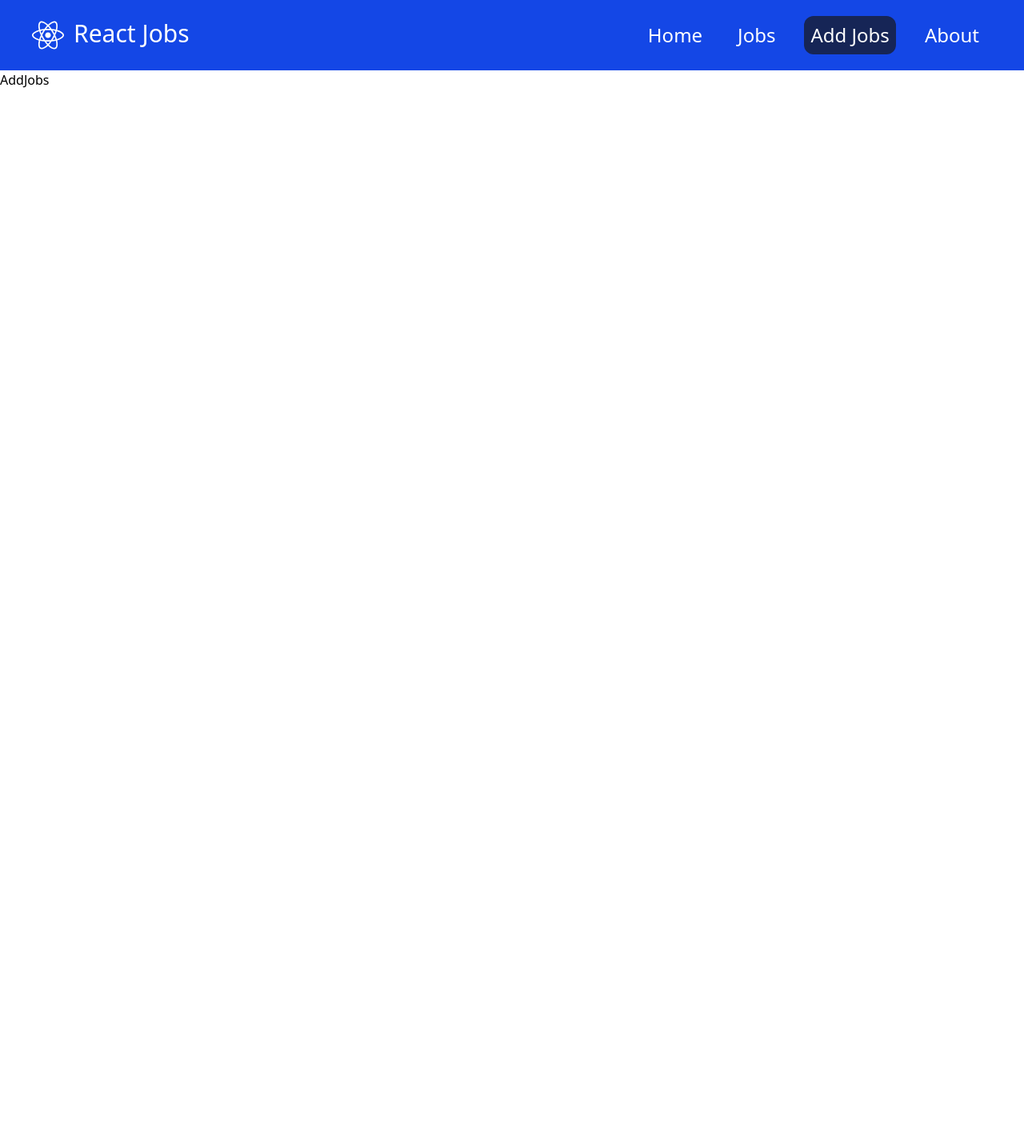
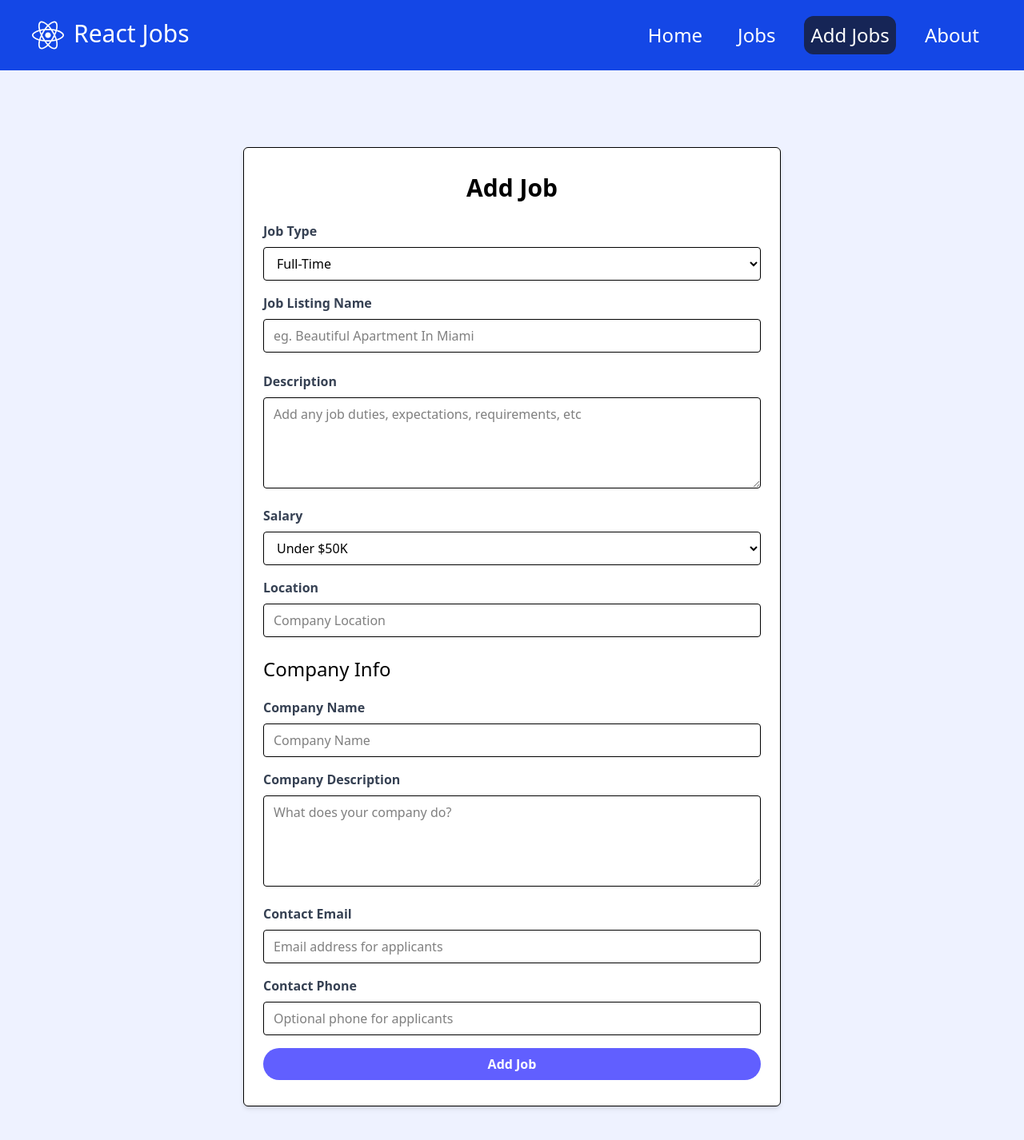
Before and after one commit to KristinAlex1/Job-Portal-Website-React, a React (Vite) app: page /addjobs in a window 1280 px wide. Shown: the top 1426 px of the page at 80% size. Before the commit the page ends 800 px from the top, so only its background shows below. Built offline with nearby package versions, Linux system fonts and the light colour scheme.

Commit message:
Added addJob Logic

```diff
--- a/src/App.jsx
+++ b/src/App.jsx
@@ -13,6 +13,24 @@
 import NotFoundPage from './pages/NotFoundPage';
 import JobPage from './pages/JobPage';
 
+const addJob = async (newJob) => {
+  const res = await fetch('/api/jobs',{
+    method:'POST',
+    header:{
+      'Content-Type':'application/json',
+    },
+    body: JSON.stringify(newJob),
+  });
+  return;
+};
+
+  const deleteJob = async (id) => {
+    const res = await fetch(`/api/jobs/${id}`,{
+      method: 'DELETE'
+    });
+    return;
+
+  };
 
 const router = createBrowserRouter(
   createRoutesFromElements(
@@ -20,8 +38,8 @@
       <Route index element = {<HomePage/>}/>
       <Route path = '/jobs' element = {<Jobs/>}/>
 
-      <Route path = '/jobs/:id' element = {<JobPage/>}/>
-      <Route path = '/addjobs' element = {<AddJobs/>}/>
+      <Route path = '/jobs/:id' element = {<JobPage deleteJob = {deleteJob}/>}/>
+      <Route path = '/addjobs' element = {<AddJobs addJobSubmit = {addJob}/>}/>
       <Route path = '/about' element = {<AboutPage/>}/>
       <Route path = '*' element = {<NotFoundPage/>}/>
 
--- a/src/jobs.json
+++ b/src/jobs.json
@@ -82,9 +82,21 @@
         "description": "Veneer Solutions is a creative agency specializing in digital design and development. Our team is dedicated to pushing the boundaries of creativity and innovation to deliver exceptional results for our clients.",
         "contactEmail": "contact@loremipsum.com",
         "contactPhone": "555-555-5555"
-
+      }
+    },
+    {
+      "id": "29bd",
+      "title": "",
+      "listingName": "asd",
+      "description": "asd",
+      "location": "asd",
+      "salary": "",
+      "company": {
+        "name": "asd",
+        "description": "asd",
+        "email": "test@mail.com",
+        "phone": "13423"
       }
     }
-
   ]
 }
--- a/src/pages/AddJobs.jsx
+++ b/src/pages/AddJobs.jsx
@@ -1,9 +1,244 @@
-import React from 'react'
+import React, { useState } from "react";
+import { useNavigate } from "react-router-dom";
 
-const AddJobs = () => {
+const AddJobs = ({addJobSubmit}) => {
+  const [title, setTitle] = useState('');
+  const [listingName, setListingName] = useState('');
+  const [description, setDescription] = useState('');
+  const [salary, setSalary] = useState('');
+  const [location, setLocation] = useState('');
+  const [companyName, setCompanyName] = useState('');
+  const [companyDescription, setCompanyDescription] = useState('');
+  const [companyEmail, setCompanyEmail] = useState('');
+  const [companyPhone, setCompanyPhone] = useState('');
+
+  const navigate = useNavigate()
+
+  const submitForm = (e) => {
+    e.preventDefault();
+
+    const newJob = {
+      title,
+      listingName,
+      description,
+      location,
+      salary,
+      company:{
+        name:companyName,
+        description: companyDescription,
+        email:companyEmail,
+        phone:companyPhone,
+      },
+
+
+
+    }
+    addJobSubmit(newJob);
+    return navigate('/jobs')
+  };
+
+
+
+
   return (
-    <div>AddJobs</div>
-  )
-}
+    <>
+      <section className="bg-indigo-50">
+        <div className="container m-auto max-w-2xl py-24">
+          <div className="bg-white px-6 py-8 mb-4 shadow-md rounded-md border m-4 md:m-0">
+            <form>
+              <h2 className="text-3xl text-center font-semibold mb-6">
+                Add Job
+              </h2>
 
-export default AddJobs
+              <div className="mb-4">
+                <label
+                  htmlFor="type"
+                  className="block text-gray-700 font-bold mb-2"
+                >
+                  Job Type
+                </label>
+                <select
+                  id="type"
+                  name="type"
+                  className="border rounded w-full py-2 px-3"
+                  required
+                  value={title}
+                  onChange={(e) => setTitle(e.target.value)}
+                >
+                  <option value="Full-Time">Full-Time</option>
+                  <option value="Part-Time">Part-Time</option>
+                  <option value="Remote">Remote</option>
+                  <option value="Internship">Internship</option>
+                </select>
+              </div>
+
+              <div className="mb-4">
+                <label className="block text-gray-700 font-bold mb-2">
+                  Job Listing Name
+                </label>
+                <input
+                  type="text"
+                  id="title"
+                  name="title"
+                  className="border rounded w-full py-2 px-3 mb-2"
+                  placeholder="eg. Beautiful Apartment In Miami"
+                  required
+                  value={listingName}
+                  onChange={(e) => setListingName(e.target.value)}
+                />
+              </div>
+              <div className="mb-4">
+                <label
+                  htmlFor="description"
+                  className="block text-gray-700 font-bold mb-2"
+                >
+                  Description
+                </label>
+                <textarea
+                  id="description"
+                  name="description"
+                  className="border rounded w-full py-2 px-3"
+                  rows="4"
+                  placeholder="Add any job duties, expectations, requirements, etc"
+                  value={description}
+                  onChange={(e) => setDescription(e.target.value)}
+                ></textarea>
+              </div>
+
+              <div className="mb-4">
+                <label
+                  htmlFor="type"
+                  className="block text-gray-700 font-bold mb-2"
+                >
+                  Salary
+                </label>
+                <select
+                  id="salary"
+                  name="salary"
+                  className="border rounded w-full py-2 px-3"
+                  required
+                  value={salary}
+                  onChange={(e) => setSalary(e.target.value)}
+                >
+                  <option value="Under $50K">Under $50K</option>
+                  <option value="$50K - 60K">$50K - $60K</option>
+                  <option value="$60K - 70K">$60K - $70K</option>
+                  <option value="$70K - 80K">$70K - $80K</option>
+                  <option value="$80K - 90K">$80K - $90K</option>
+                  <option value="$90K - 100K">$90K - $100K</option>
+                  <option value="$100K - 125K">$100K - $125K</option>
+                  <option value="$125K - 150K">$125K - $150K</option>
+                  <option value="$150K - 175K">$150K - $175K</option>
+                  <option value="$175K - 200K">$175K - $200K</option>
+                  <option value="Over $200K">Over $200K</option>
+                </select>
+              </div>
+
+              <div className="mb-4">
+                <label className="block text-gray-700 font-bold mb-2">
+                  Location
+                </label>
+                <input
+                  type="text"
+                  id="location"
+                  name="location"
+                  className="border rounded w-full py-2 px-3 mb-2"
+                  placeholder="Company Location"
+                  required
+                  value={location}
+                  onChange={(e) => setLocation(e.target.value)}
+                />
+              </div>
+
+              <h3 className="text-2xl mb-5">Company Info</h3>
+
+              <div className="mb-4">
+                <label
+                  htmlFor="company"
+                  className="block text-gray-700 font-bold mb-2"
+                >
+                  Company Name
+                </label>
+                <input
+                  type="text"
+                  id="company"
+                  name="company"
+                  className="border rounded w-full py-2 px-3"
+                  placeholder="Company Name"
+                  value={companyName}
+                  onChange={(e) => setCompanyName(e.target.value)}
+                />
+              </div>
+
+              <div className="mb-4">
+                <label
+                  htmlFor="company_description"
+                  className="block text-gray-700 font-bold mb-2"
+                >
+                  Company Description
+                </label>
+                <textarea
+                  id="company_description"
+                  name="company_description"
+                  className="border rounded w-full py-2 px-3"
+                  rows="4"
+                  placeholder="What does your company do?"
+                  value={companyDescription}
+                  onChange={(e) => setCompanyDescription(e.target.value)}
+                ></textarea>
+              </div>
+
+              <div className="mb-4">
+                <label
+                  htmlFor="contact_email"
+                  className="block text-gray-700 font-bold mb-2"
+                >
+                  Contact Email
+                </label>
+                <input
+                  type="email"
+                  id="contact_email"
+                  name="contact_email"
+                  className="border rounded w-full py-2 px-3"
+                  placeholder="Email address for applicants"
+                  required
+                  value={companyEmail}
+                  onChange={(e) => setCompanyEmail(e.target.value)}
+                />
+              </div>
+              <div className="mb-4">
+                <label
+                  htmlFor="contact_phone"
+                  className="block text-gray-700 font-bold mb-2"
+                >
+                  Contact Phone
+                </label>
+                <input
+                  type="tel"
+                  id="contact_phone"
+                  name="contact_phone"
+                  className="border rounded w-full py-2 px-3"
+                  placeholder="Optional phone for applicants"
+                  value={companyPhone}
+                  onChange={(e) => setCompanyPhone(e.target.value)}
+                />
+              </div>
+
+              <div>
+                <button
+                  className="bg-indigo-500 hover:bg-indigo-600 text-white font-bold py-2 px-4 rounded-full w-full focus:outline-none focus:shadow-outline"
+                  type="submit"
+                  onClick={submitForm}
+                >
+                  Add Job
+                </button>
+              </div>
+            </form>
+          </div>
+        </div>
+      </section>
+    </>
+  );
+};
+
+export default AddJobs;
--- a/src/pages/JobPage.jsx
+++ b/src/pages/JobPage.jsx
@@ -1,7 +1,7 @@
 import React, { useEffect, useState } from "react";
 import { useParams } from "react-router-dom";
 
-const JobPage = () => {
+const JobPage = ({deleteJob}) => {
   const [job, setJob] = useState({});
   const [loading, setLoading] = useState(true);
   const {id} = useParams()
@@ -21,6 +21,20 @@
     };
     fetchJobs();
   }, []);
+
+  const onDeleteJob = (id) => {
+
+    const confirm = window.confirm('Are you sure?')
+
+    if(!confirm)return;
+
+    deleteJob(id);
+
+
+
+
+
+  }
 
 
   return (
@@ -108,7 +122,7 @@
                       >
                         Edit Job
                       </a>
-                      <button className="bg-red-500 hover:bg-red-600 text-white font-bold py-2 px-4 rounded-full w-full focus:outline-none focus:shadow-outline mt-4 block">
+                      <button onClick={onDeleteJob} className="bg-red-500 hover:bg-red-600 text-white font-bold py-2 px-4 rounded-full w-full focus:outline-none focus:shadow-outline mt-4 block">
                         Delete Job
                       </button>
                     </div>
```
Lines whose indentation alone changed are shown as unchanged.
